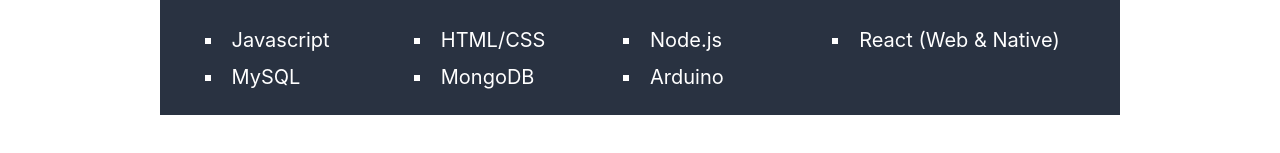
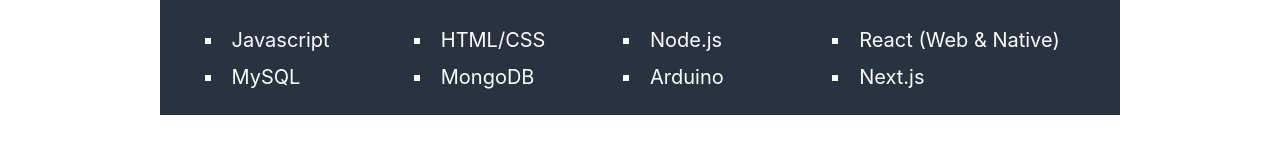
Before and after one commit to haykodarb/portfolio, a Next.js app: page / in a window 1280 px wide. Shown: the part 587-740 px from the top of the page. Built offline with nearby package versions, Linux system fonts and the light colour scheme.

Commit message:
Few more changes

```diff
--- a/pages/index.js
+++ b/pages/index.js
@@ -65,6 +65,7 @@
             <li className={styles.listItem}>MySQL</li>
             <li className={styles.listItem}>MongoDB</li>
             <li className={styles.listItem}>Arduino</li>
+            <li className={styles.listItem}>Next.js</li>
           </ul>
         </div>
       </div>
```
